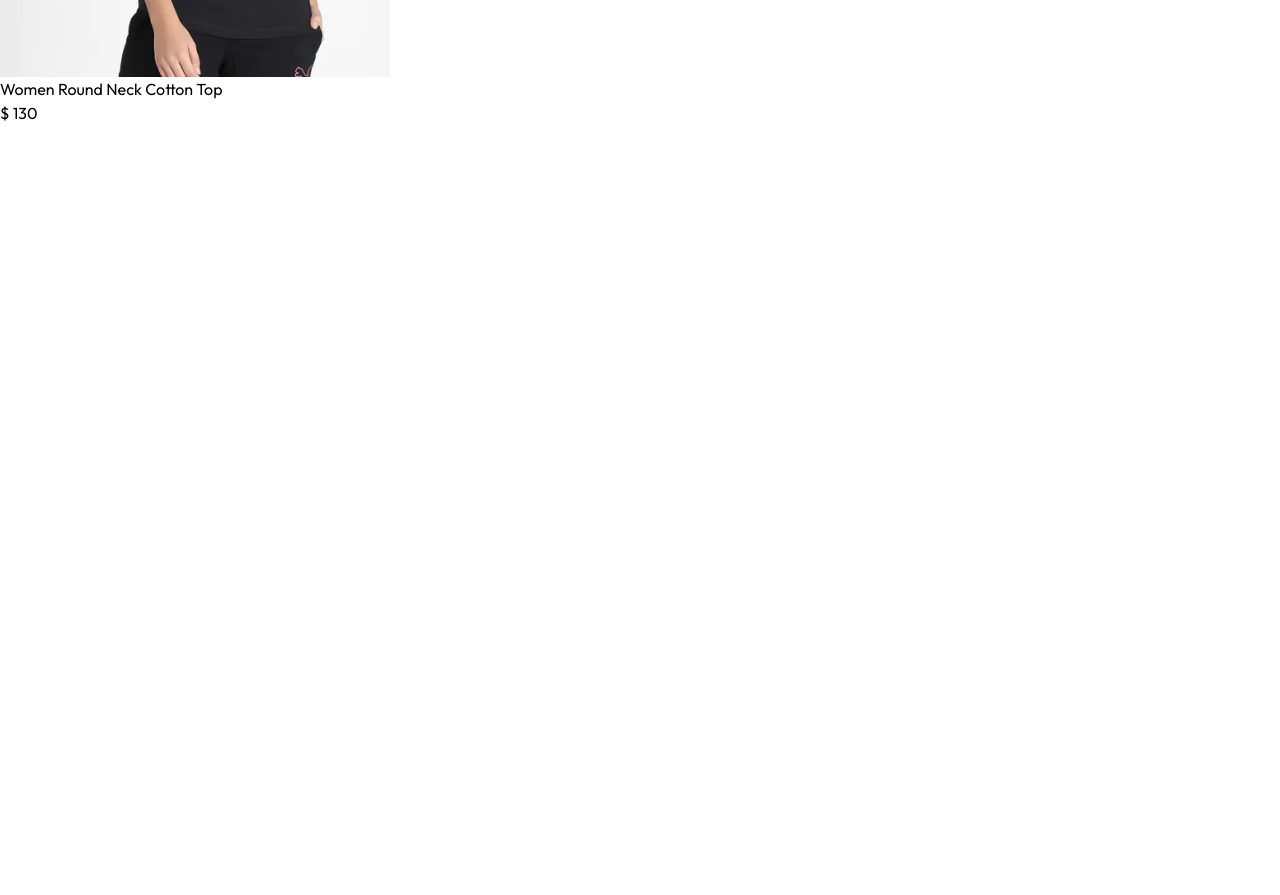
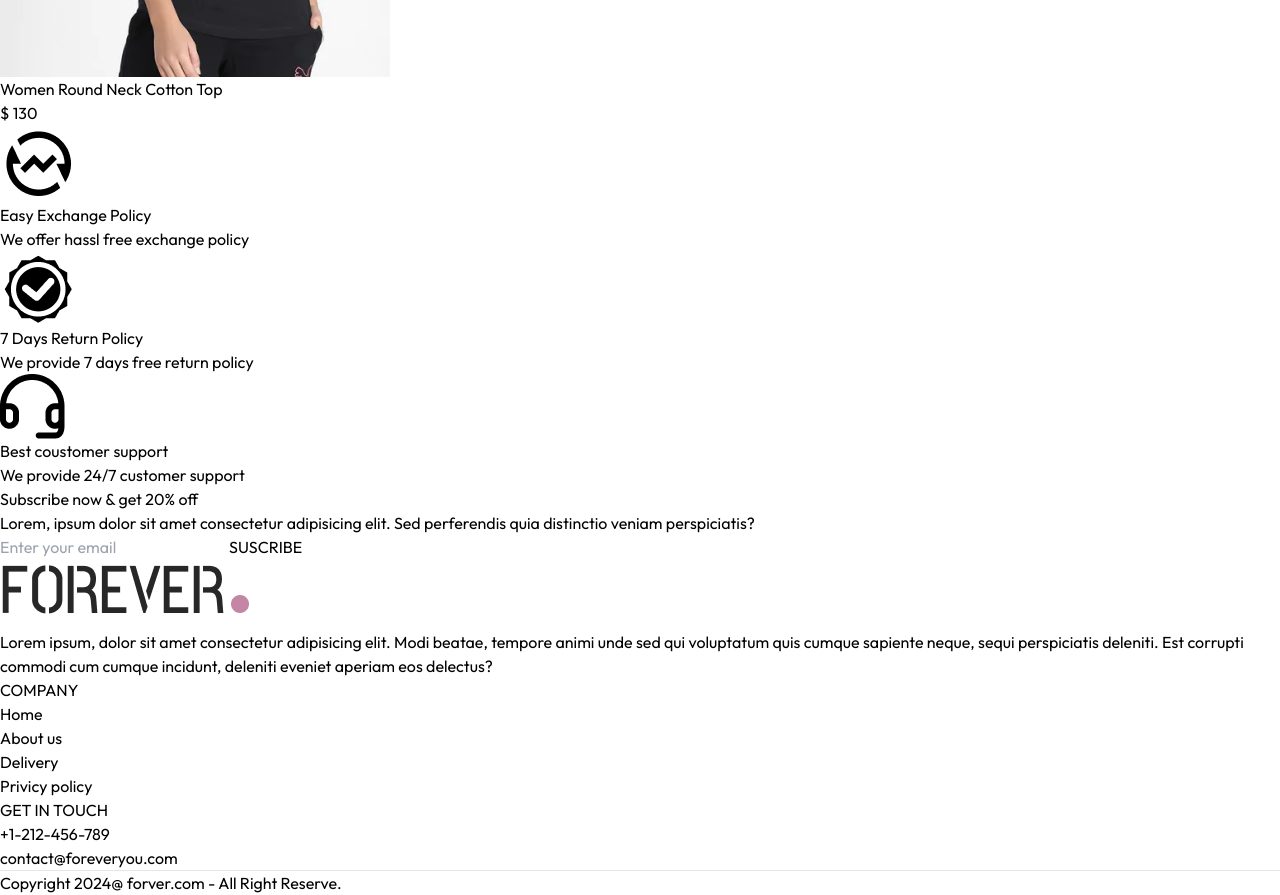
Before and after one commit to kumar543217/Project-E-commerce, a React (Vite) app in the folder frontend/: page / in a window 1280 px wide. Shown: the part 9040-9935 px from the top of the page. Before the commit the page ends 9165 px from the top, so only its background shows below. Built offline with nearby package versions, Linux system fonts and the light colour scheme.

Commit message:
i add collection page

```diff
--- a/frontend/src/App.jsx
+++ b/frontend/src/App.jsx
@@ -10,6 +10,7 @@
 import Login from './pages/Login'
 import Navbar from './components/Navbar'
 import Home from './pages/Home'
+import Footer from './components/Footer'
 
 const App = () => {
   return (
@@ -26,6 +27,7 @@
         <Route path='/place-order' element={<PlaceOrder/>}/>
         <Route path='/orders' element={<Orders/>}/>
       </Routes>
+      <Footer/>
     </div>
   )
 }
--- /dev/null
+++ b/frontend/src/components/Footer.jsx
@@ -0,0 +1,44 @@
+import React from 'react'
+import { assets } from '../assets/assets'
+
+const Footer = () => {
+    return (
+        <div>
+            <div className='flex flex-col sm:grid grid-cols-[3fr_1fr_1fr] gap-14 my-10 mt-40 text-sm'>
+
+                <div>
+                    <img src={assets.logo} className='mb-5 w-32' alt="" />
+                    <p className='w-full md:w-2/3 text-gray-600'>
+                        Lorem ipsum, dolor sit amet consectetur adipisicing elit. Modi beatae, tempore animi unde sed qui voluptatum quis cumque sapiente neque, sequi perspiciatis deleniti. Est corrupti commodi cum cumque incidunt, deleniti eveniet aperiam eos delectus?
+                    </p>
+                </div>
+
+                <div>
+                    <p className=' text-xl font-medium mb-5'>COMPANY</p>
+                    <ul className=' flex  flex-col gap-1 text-gray-600'>
+                        <li>Home</li>
+                        <li>About us</li>
+                        <li>Delivery</li>
+                        <li>Privicy policy</li>
+                    </ul>
+                </div>
+
+                <div>
+                    <p className=' text-xl font-medium mb-5'>GET IN TOUCH</p>
+                    <ul className='flex  flex-col gap-1 text-gray-600 '>
+                        <li>+1-212-456-789</li>
+                        <li>contact@foreveryou.com</li>
+                    </ul>
+                </div>
+
+
+            </div>
+            <div>
+                <hr />
+                <p className='py-5 text-sm text-center '>Copyright 2024@ forver.com - All Right Reserve.</p>
+            </div>
+        </div>
+    )
+}
+
+export default Footer
--- /dev/null
+++ b/frontend/src/components/NewsletterBox.jsx
@@ -0,0 +1,21 @@
+import React from 'react'
+
+const NewsletterBox = () => {
+
+    const onSubmitHandler = ()=>{
+            event.preventDefault();
+    }
+
+    return (
+        <div className=' text-center'>
+            <p className='text-2xl font-medium text-gray-800'>Subscribe now & get 20% off </p>
+            <p className='text-gray-400 mt-3'>Lorem, ipsum dolor sit amet consectetur adipisicing elit. Sed perferendis quia distinctio veniam perspiciatis?</p>
+            <form onSubmit={onSubmitHandler} className='w-full sm:w-1/2 flex items-center gap-3 mx-auto my-6 border pl-3 '>
+                <input className=' w-full sm:flex-1 outline-none' type="email" placeholder='Enter your email' required />
+                <button type='submit' className=' bg-black text-white text-xs px-10 py-4'>SUSCRIBE</button>
+            </form>
+        </div>
+    )
+}
+
+export default NewsletterBox
--- /dev/null
+++ b/frontend/src/components/OurPolicy.jsx
@@ -0,0 +1,28 @@
+import React from 'react'
+import { assets } from '../assets/assets'
+
+const OurPolicy = () => {
+    return (
+        <div className='flex flex-col sm:flex-row justify-around gap-12 sm:gap-2 text-center py-20 text-xs sm:text-sm md:text-base text-gray-700'>
+
+            <div>
+                <img src={assets.exchange_icon} alt="" className='w-12 m-auto mb-5' />
+                <p className='font-semibold'>Easy Exchange Policy</p>
+                <p className='text-gray-400'>We offer hassl free exchange policy</p>
+            </div>
+            <div>
+                <img src={assets.quality_icon} alt="" className='w-12 m-auto mb-5' />
+                <p className='font-semibold'>7 Days Return Policy</p>
+                <p className='text-gray-400'>We provide 7 days free return policy</p>
+            </div>
+            <div>
+                <img src={assets.support_img} alt="" className='w-12 m-auto mb-5' />
+                <p className='font-semibold'>Best coustomer support</p>
+                <p className='text-gray-400'>We provide 24/7 customer support</p>
+            </div>
+
+        </div>
+    )
+}
+
+export default OurPolicy
--- a/frontend/src/pages/Collection.jsx
+++ b/frontend/src/pages/Collection.jsx
@@ -1,9 +1,78 @@
-import React from 'react'
+import React, { useContext, useState } from 'react'
+import { ShopContext } from '../context/ShopContext'
+import { assets } from '../assets/assets'
+import Title from '../components/Title'
 
 const Collection = () => {
+
+  const { products } = useContext(ShopContext)
+  const [showFilter, setShowFilter] = useState(false)
+
   return (
-    <div>
-      <h1>this</h1>
+    <div className='flex flex-col sm:flex-row gap-1 sm:gap-10 pt-10 border-t'>
+
+      {/* Filter Options */}
+
+      <div className=' min-w-60'>
+        <p onClick={() => setShowFilter(!showFilter)} className='my-2 text-xl flex items-center cursor-pointer gap-2'>FILTERS
+          <img className={`h-3 sm:hidden ${showFilter ? "rotate-90" : ""}`} src={assets.dropdown_icon} alt="" />
+        </p>
+
+        {/* Category filt? */}
+        <div className={` border border-gray-300 pl-5 py-3 mt-6 ${showFilter ? "" : "hidden"} sm:block`}>
+          <p className='mb-3 text-sm font-medium'>CATEGORIES</p>
+          <div className=' flex flex-col gap-2 text-sm font-light text-gray-700'>
+            <p className=' flex gap-2'>
+              <input className='w-3' type="checkbox" value={'Men'} />Men
+            </p>
+            <p className=' flex gap-2'>
+              <input className='w-3' type="checkbox" value={'Women'} />Women
+            </p>
+            <p className=' flex gap-2'>
+              <input className='w-3' type="checkbox" value={'Kids'} />Kids
+            </p>
+          </div>
+        </div>
+
+
+        {/* Subcategory filters */}
+        <div className={` border border-gray-300 pl-5 py-3 my-5 ${showFilter ? "" : "hidden"} sm:block`}>
+          <p className='mb-3 text-sm font-medium'>TYPE</p>
+          <div className=' flex flex-col gap-2 text-sm font-light text-gray-700'>
+            <p className=' flex gap-2'>
+              <input className='w-3' type="checkbox" value={'Topwear'} />Topwear
+            </p>
+            <p className=' flex gap-2'>
+              <input className='w-3' type="checkbox" value={'Bottomwear'} />Bottomwear
+            </p>
+            <p className=' flex gap-2'>
+              <input className='w-3' type="checkbox" value={'Winterwear'} />Winterwear
+            </p>
+          </div>
+        </div>
+      </div>
+
+      {/* Right Side */}
+
+      <div className='flex-1'>
+
+        <div className=' flex justify-between text-base sm:text-2xl mb-4'>
+          <Title text1={"ALL"} text2={"COLLECTIONS"}/>
+          {/* Product Sort */}
+          <select className=' border-2 border-gray-300 text-sm px-2'>
+            <option value="relavent">Sort by: Relavent</option>
+            <option value="log-high">Sort by: Low to High</option>
+            <option value="high-low">Sort by: High to Low</option>
+          </select>
+        </div>
+
+        {/* Map Products */}
+        <div className='grid grid-cols-2 md:grid-cols-3 lg:grid-cols-4 gap-4 gap-y-6'>
+
+        </div>
+
+      </div>
+
     </div>
   )
 }
--- a/frontend/src/pages/Home.jsx
+++ b/frontend/src/pages/Home.jsx
@@ -2,6 +2,8 @@
 import Hero from '../components/Hero'
 import LatestCollection from '../components/LatestCollection'
 import BestSeller from '../components/BestSeller'
+import OurPolicy from '../components/OurPolicy'
+import NewsletterBox from '../components/NewsletterBox'
 
 const Home = () => {
   return (
@@ -9,6 +11,8 @@
       <Hero/>
       <LatestCollection/>
       <BestSeller/>
+      <OurPolicy/>
+      <NewsletterBox/>
     </div>
   )
 }
```
